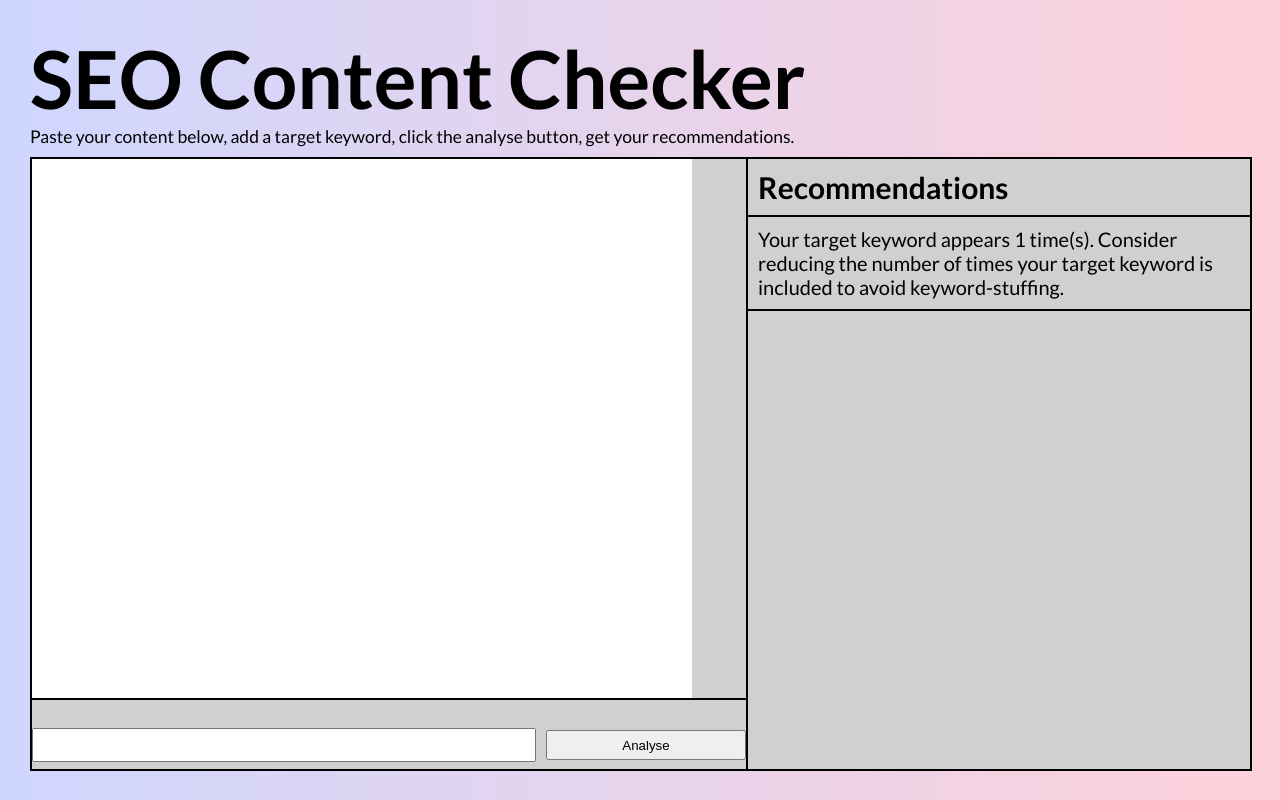
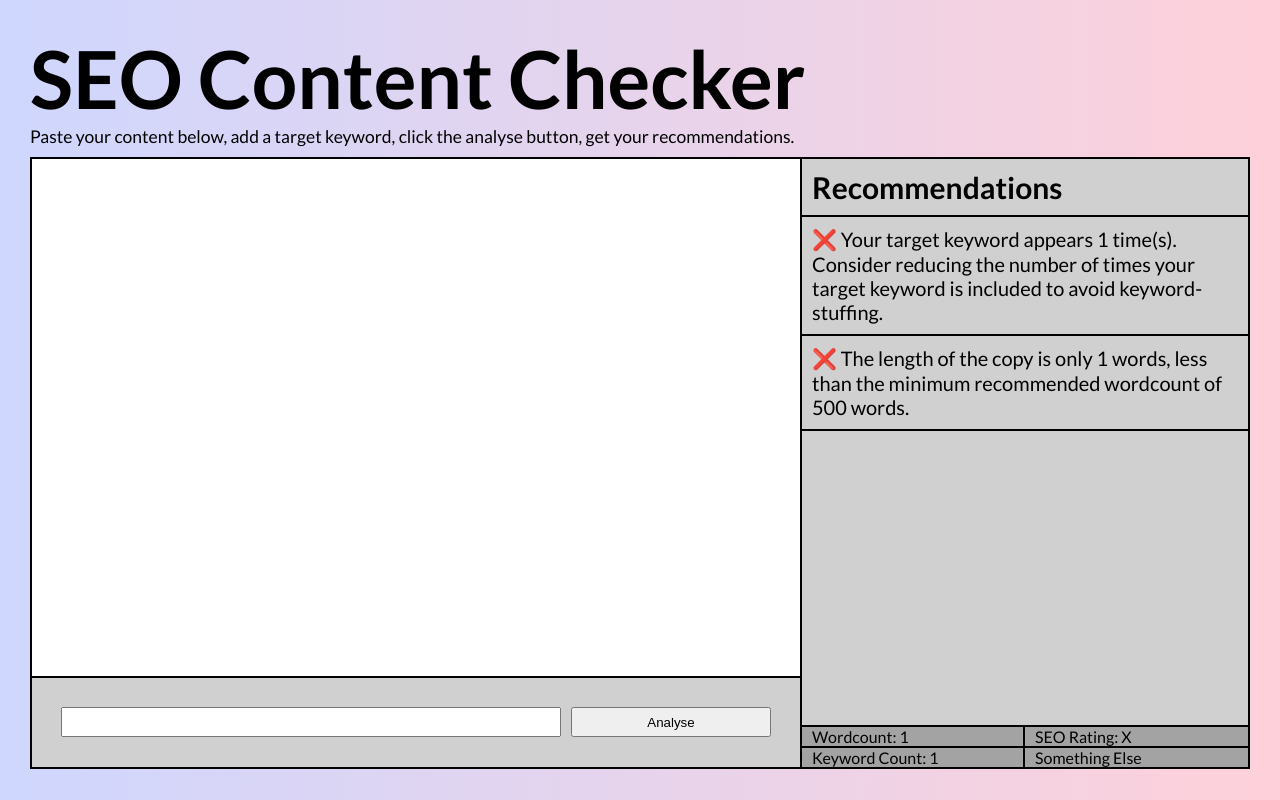
Before and after one commit to Xnanga/SEO-content-checker, a website: page index.html in a window 1280 px wide. Both pictures are taken after a click on the input "Analyse". Drawn offline with Linux system fonts and the light colour scheme.

Commit message:
Wordcount and target keyword conditions added.

```diff
--- a/index.html
+++ b/index.html
@@ -41,6 +41,23 @@
           <h2>Recommendations</h2>
         </div>
         <div class="right-side__recommendations"></div>
+        <div class="right-side__overview">
+          <div class="overview-block overview-block-wordcount">
+            <span class="wordcount">Wordcount: X</span>
+          </div>
+
+          <div class="overview-block overview-block-keywords">
+            <span class="keyword-count">Keyword Count: X</span>
+          </div>
+
+          <div class="overview-block overview-block-rating">
+            <span class="wordcount">SEO Rating: X</span>
+          </div>
+
+          <div class="overview-block overview-block-misc">
+            <span class="wordcount">Something Else</span>
+          </div>
+        </div>
       </div>
     </div>
 
--- a/js/content-checker.js
+++ b/js/content-checker.js
@@ -5,20 +5,18 @@
 let tKeyword;
 let textCopy;
 let copyArr = [];
-
-const exampleData =
-  "This is Example TeXt which is used for an example. Example one...";
+let wordCount = 0;
 
 // DOM Elements
 
 let editorCopy = document.getElementById("editor").textContent;
-
 let tKeywordLabel = document.querySelector(".keyword__input").value;
 const tKeywordButton = document.querySelector(".keyword__submit");
-
 let recommendationListParent = document.querySelector(
   ".right-side__recommendations"
 );
+let wordCountLabel = document.querySelector(".wordcount");
+let keywordCountLabel = document.querySelector(".keyword-count");
 
 // Functions
 
@@ -28,9 +26,11 @@ const controller = function (copy, tKeyword) {
   const pCopy = copy;
 
   const instances = findKeywordInstances(pCopy, tKeyword, pCopyArr);
+  const wordcount = wordCountSufficient(pCopyArr);
 
-  recommendations.push(instances);
+  updateWordcount(pCopyArr);
 
+  recommendations.push(instances, wordcount);
   updateRecommendations(recommendations);
 };
 
@@ -47,35 +47,35 @@ const findKeywordInstances = function (pCopy, tKeyword, pCopyArr) {
   let re = new RegExp(tKeyword, "g");
   const instances = (pCopy.match(re) || []).length;
 
+  updateKeywordCount(instances);
   return calculateKeywordDensity(instances, pCopyArr.length);
 };
 
 const calculateKeywordDensity = function (instances, wordcount) {
   const density = (instances / wordcount) * 100;
-  console.log(density);
 
   if (density < 0.8 && density > 0) {
     return `
     <div class="recommendation">
-    Your target keyword only appears ${instances} time(s). Consider including your target keyword naturally in the copy a few more times.
+    ❌ Your target keyword only appears ${instances} time(s). Consider including your target keyword naturally in the copy a few more times.
   </div>
       `;
   } else if (density > 0.8 && density < 1.2) {
     return `
     <div class="recommendation">
-    Your target keyword appears ${instances} time(s). This is within an ideal range for SEO best practice!
+    ✔️ Your target keyword appears ${instances} time(s). This is within an ideal range for SEO best practice!
   </div>
       `;
   } else if (density > 1.2) {
     return `
     <div class="recommendation">
-    Your target keyword appears ${instances} time(s). Consider reducing the number of times your target keyword is included to avoid keyword-stuffing.
+    ❌ Your target keyword appears ${instances} time(s). Consider reducing the number of times your target keyword is included to avoid keyword-stuffing.
   </div>
       `;
   } else if (density === 0) {
     return `
     <div class="recommendation">
-    Your target keyword does not appear anywhere in the copy. Make sure to add some instances in naturally to signal keyword-relevance.
+    ❌ Your target keyword does not appear anywhere in the copy. Make sure to add some instances in naturally to signal keyword-relevance.
   </div>
       `;
   }
@@ -86,6 +86,30 @@ const updateRecommendations = function (recommendations) {
   recommendations.forEach((recommendation) => {
     recommendationListParent.insertAdjacentHTML("beforeEnd", recommendation);
   });
+};
+
+const updateWordcount = function (copyArr) {
+  wordCountLabel.textContent = `Wordcount: ${copyArr.length}`;
+};
+
+const updateKeywordCount = function (keywordCount) {
+  keywordCountLabel.textContent = `Keyword Count: ${keywordCount}`;
+};
+
+const wordCountSufficient = function (wordcount) {
+  if (!wordcount) {
+    return `<div class="recommendation">
+    ❌ No content added. Please paste in content and click the "analyse" button.
+      </div>`;
+  } else if (wordcount.length < 500) {
+    return `<div class="recommendation">
+    ❌ The length of the copy is only ${wordcount.length} words, less than the minimum recommended wordcount of 500 words.
+  </div>`;
+  } else if (wordcount.length >= 500) {
+    return `<div class="recommendation">
+    ✔️ The length of the copy is ${wordcount.length} words, above the minimum recommended wordcount of 500 words.
+  </div>`;
+  }
 };
 
 // Event Listeners
--- a/sass/main.scss
+++ b/sass/main.scss
@@ -2,6 +2,24 @@
 
 $default-font-size: 1.6rem;
 $default-font-style: "Lato", sans-serif;
+
+// Mixins
+
+@mixin flex-center {
+  display: flex;
+  align-items: center;
+  justify-content: center;
+}
+
+@mixin flex-baseline {
+  display: flex;
+  align-items: baseline;
+  justify-content: baseline;
+}
+
+@mixin black-border {
+  border: 1px solid #000;
+}
 
 // Defaults
 
@@ -10,6 +28,7 @@ $default-font-style: "Lato", sans-serif;
 *::after {
   padding: 0;
   margin: 0;
+  box-sizing: border-box;
 }
 
 html {
@@ -50,24 +69,27 @@ h2 {
 // Layout
 
 .side-container {
+  @include black-border;
   display: flex;
   margin: 0 auto;
-  border: 1px solid #000;
 
   height: 85%;
   width: 100%;
 }
 
 .left-side {
+  @include black-border;
   width: 100%;
   background-color: #d0d0d0;
-  border: 1px solid #000;
 }
 
 .right-side {
+  @include black-border;
+  display: flex;
+  flex-direction: column;
+
   width: 100%;
   background-color: #d0d0d0;
-  border: 1px solid #000;
 
   &__title {
     border-bottom: 2px solid #000;
@@ -76,6 +98,14 @@ h2 {
 
   &__recommendations {
     //overflow: scroll;
+  }
+
+  &__overview {
+    display: grid;
+    grid-template-columns: repeat(2, 1fr);
+    grid-template-rows: repeat(2, 1fr);
+
+    margin-top: auto;
   }
 }
 
@@ -92,10 +122,11 @@ h2 {
 
 .editor {
   height: 85%;
-  width: 50vw;
+  width: 60vw;
   padding: 1rem;
   background-color: #fff;
-  overflow: scroll;
+  overflow-y: scroll;
+  overflow-x: hidden;
 
   &:focus {
     outline: none;
@@ -120,3 +151,33 @@ h2 {
   padding: 1rem;
   border-bottom: 2px solid #000;
 }
+
+.overview-block {
+  width: 100%;
+  height: 100%;
+  background-color: #a3a3a3;
+  padding-left: 1rem;
+  border-top: 2px solid #000;
+
+  &-wordcount {
+    grid-column: 1 / 2;
+    grid-row: 1 / 2;
+    border-right: 2px solid #000;
+  }
+
+  &-rating {
+    grid-column: 2 / 3;
+    grid-row: 1 / 2;
+  }
+
+  &-keywords {
+    grid-column: 1 / 2;
+    grid-row: 2 / 3;
+    border-right: 2px solid #000;
+  }
+
+  &-misc {
+    grid-column: 2 / 3;
+    grid-row: 2 / 3;
+  }
+}
```
Also changed, not shown: css/style.css.
